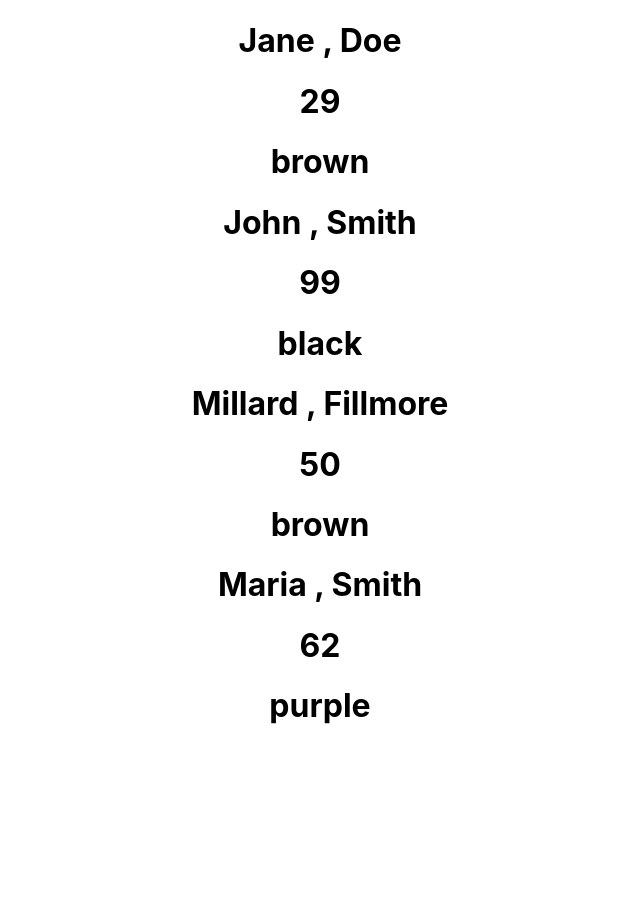
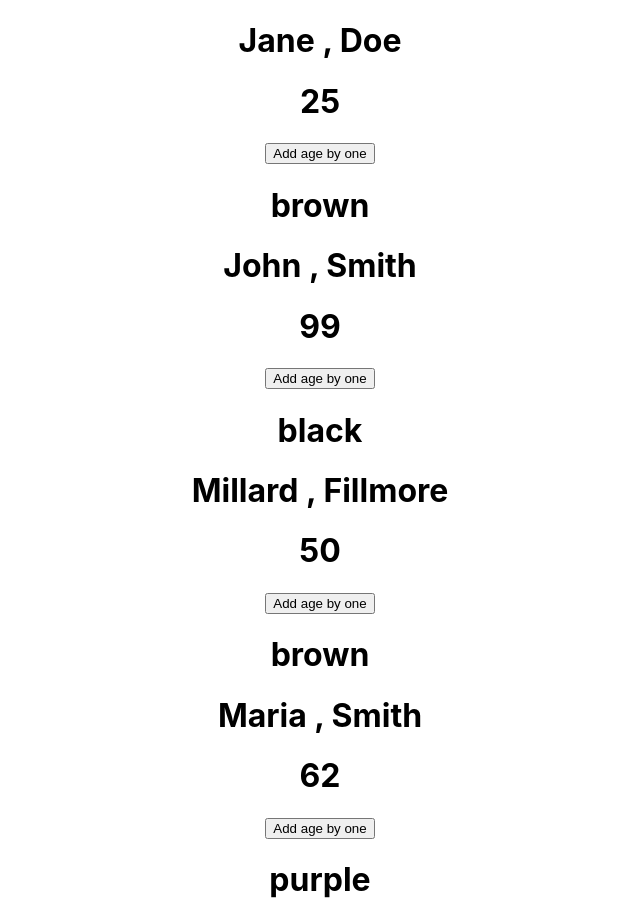
Before and after one commit to JoshuaDiaz01/JavaScript, a React (Create React App) app in the folder prop_it_up/: page / in a window 1280 px wide. Shown: the whole page, without its empty margins (320-960 px from the left). Before the commit the page ends 800 px from the top, so only its background shows below. Built offline with nearby package versions, Linux system fonts and the light colour scheme.

Commit message:
on click events

```diff
--- a/prop_it_up/src/App.js
+++ b/prop_it_up/src/App.js
@@ -6,7 +6,7 @@ import MyNewComponent from './components/MyNewComponent';
 function App() {
   return (
     <div className="App">
-      <MyNewComponent firstName="Jane " lastName="Doe" age="29" hairColor = "brown"/>
+      <MyNewComponent firstName="Jane " lastName="Doe" age="25" hairColor = "brown"/>
       <MyNewComponent firstName="John " lastName="Smith" age="99" hairColor = "black"/>
       <MyNewComponent firstName="Millard " lastName="Fillmore" age="50" hairColor = "brown"/>
       <MyNewComponent firstName="Maria " lastName="Smith" age="62" hairColor = "purple"/>
--- a/prop_it_up/src/components/MyNewComponent.js
+++ b/prop_it_up/src/components/MyNewComponent.js
@@ -1,17 +1,32 @@
 import React, { Component } from 'react';
 
 class MyNewComponent extends Component{
+    constructor(props){
+        super(props);
+        const {age} = this.props;
+        this.state = {
+            age: age
+        }
+    }
+    addAge = (e) => {
+
+        this.setState({age: this.state.age + 1});
+    }
+
     render(){
+
         const {firstName, lastName, age, hairColor} = this.props
+
         return(
             <div>
                 <h1>{firstName}, {lastName} </h1>
-
-                <h1>{age} </h1>
+                <h1>{this.state.age} </h1>
+                <button onClick = {this.addAge }>Add age by one</button>
                 <h1>{hairColor}</h1>
 
             </div>
         );
+
     }
 }
 
```
